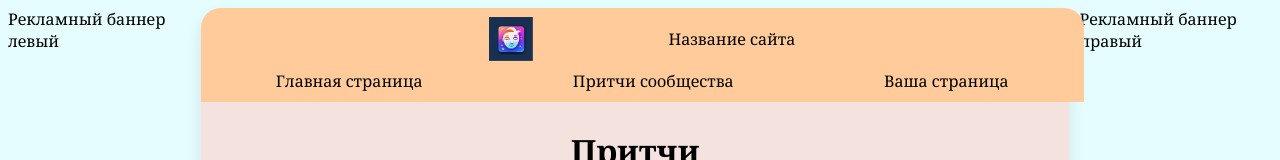
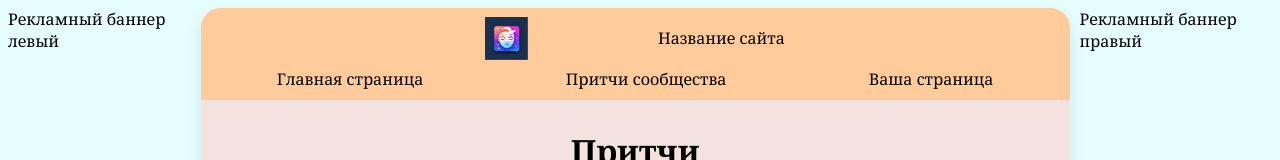
Before and after one commit to BessonovBoris/itmo-web-frontend, a plain HTML site: page html/parables_main.html in a window 1280 px wide. Shown: the top 160 px of the page. Drawn offline with Linux system fonts and the light colour scheme; a web font is replaced by a local one.

Commit message:
add: correct width for fixed div

```diff
--- a/css/main.css
+++ b/css/main.css
@@ -47,12 +47,12 @@
 }
 
 .page__header {
+	position: fixed;
 	background-color: #ffcb9a;
 	margin-bottom: 30px;
-	position: fixed;
+	padding: 0 5px 0 5px;
 	justify-content: space-around;
 	top: 1%;
-	width: 69%; /* Исправить */
 	border-radius: 20px 20px 0 0;
 	z-index: 1;
 }
--- a/html/parables_main.html
+++ b/html/parables_main.html
@@ -16,11 +16,29 @@
 		<title>притчи сообщества</title>
 	</head>
 	<body class="page">
+		<script>
+			function updateHeaderSize() {
+				const parent = document.getElementById("parent");
+				const header = document.getElementById("header");
+
+				// Получаем координаты и размеры родителя
+				const parentRect = parent.getBoundingClientRect();
+
+				// Задаем фиксированному элементу ширину и позицию родителя
+				header.style.width = parentRect.width - 10 + "px";
+				header.style.left = parentRect.left + "px";
+			}
+
+			// Обновляем размеры при загрузке страницы и при изменении размеров окна
+			window.addEventListener("resize", updateHeaderSize);
+			window.addEventListener("load", updateHeaderSize);
+		</script>
+
 		<div class="page__top">
 			<div class="page__left-advert">Рекламный баннер левый</div>
 
-			<div class="page__container">
-				<header class="page__header">
+			<div class="page__container" id="parent">
+				<header class="page__header" id="header">
 					<div class="header__title">
 						<img
 							class="title__ikon"
```
